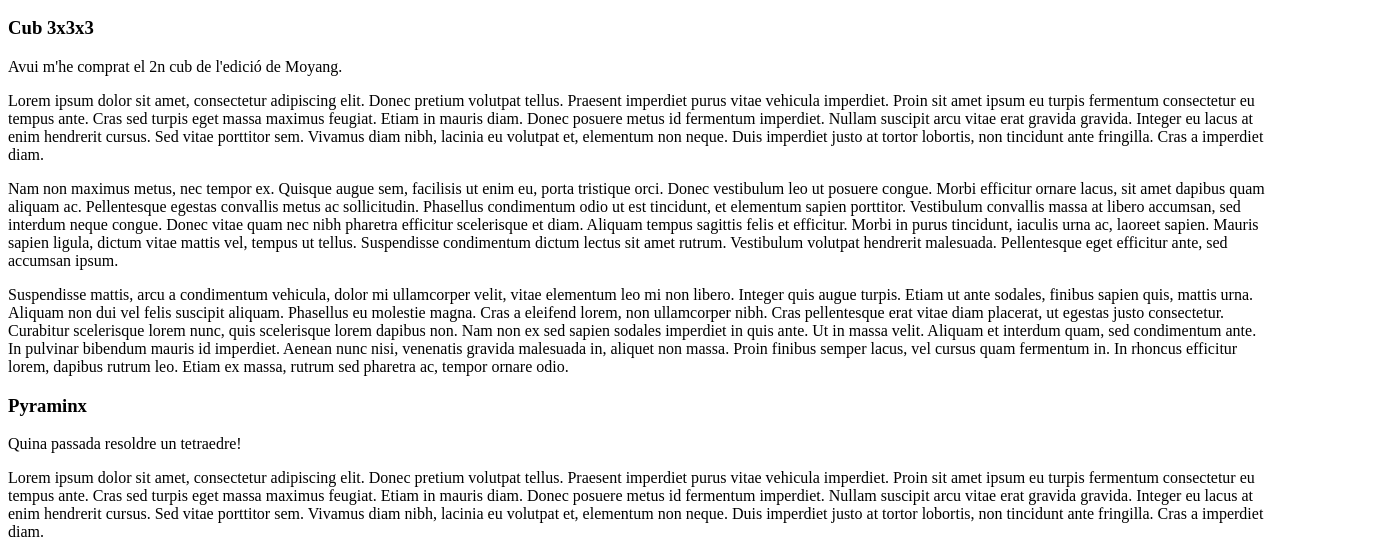
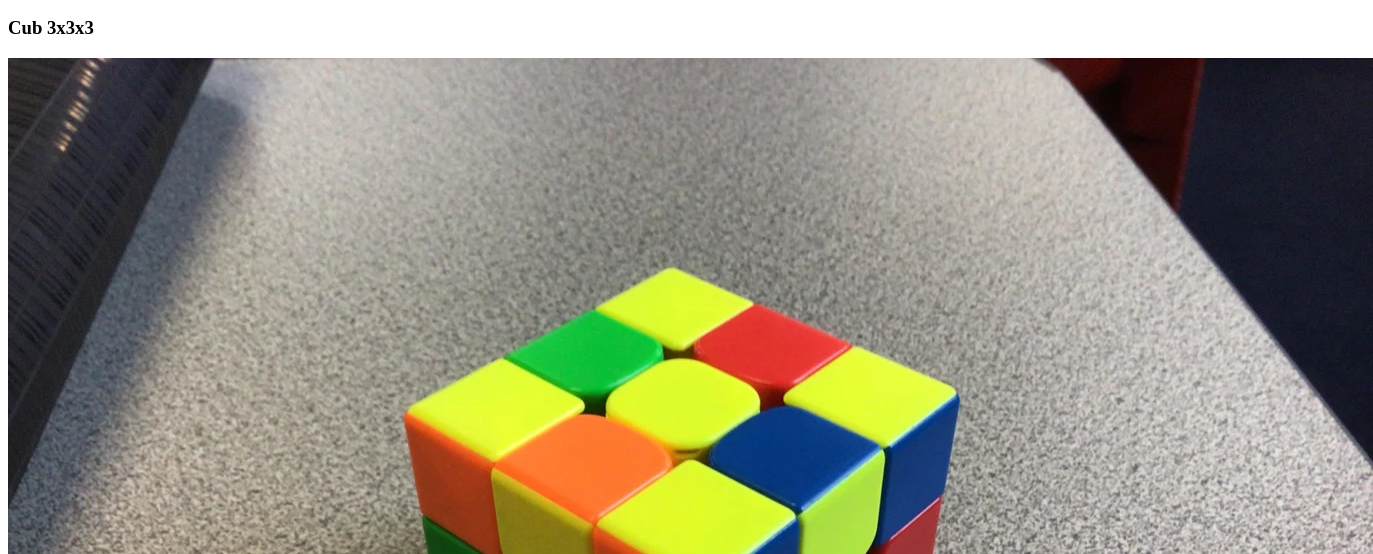
Before and after one commit to eric98/LlenguatgeDeMarques, a plain HTML site: page etiquetes-semantiques.html in a window 1280 px wide. Shown: the part 201-755 px from the top of the page, 1373 px wide, since content can reach past the window. Drawn offline with Linux system fonts and the light colour scheme.

Commit message:
Add 3x3x3 image

```diff
--- a/etiquetes-semantiques.html
+++ b/etiquetes-semantiques.html
@@ -34,6 +34,7 @@
                 </header>
                 <article>
                     <h3>Cub 3x3x3</h3>
+                    <img src="images/333.webp" alt="Imatge d'un cub 3x3x3">
                     <p>Avui m'he comprat el 2n cub de l'edició de Moyang.</p>
                     <p>Lorem ipsum dolor sit amet, consectetur adipiscing elit. Donec pretium volutpat tellus. Praesent imperdiet purus vitae vehicula imperdiet. Proin sit amet ipsum eu turpis fermentum consectetur eu tempus ante. Cras sed turpis eget massa maximus feugiat. Etiam in mauris diam. Donec posuere metus id fermentum imperdiet. Nullam suscipit arcu vitae erat gravida gravida. Integer eu lacus at enim hendrerit cursus. Sed vitae porttitor sem. Vivamus diam nibh, lacinia eu volutpat et, elementum non neque. Duis imperdiet justo at tortor lobortis, non tincidunt ante fringilla. Cras a imperdiet diam.</p>
                     <p>Nam non maximus metus, nec tempor ex. Quisque augue sem, facilisis ut enim eu, porta tristique orci. Donec vestibulum leo ut posuere congue. Morbi efficitur ornare lacus, sit amet dapibus quam aliquam ac. Pellentesque egestas convallis metus ac sollicitudin. Phasellus condimentum odio ut est tincidunt, et elementum sapien porttitor. Vestibulum convallis massa at libero accumsan, sed interdum neque congue. Donec vitae quam nec nibh pharetra efficitur scelerisque et diam. Aliquam tempus sagittis felis et efficitur. Morbi in purus tincidunt, iaculis urna ac, laoreet sapien. Mauris sapien ligula, dictum vitae mattis vel, tempus ut tellus. Suspendisse condimentum dictum lectus sit amet rutrum. Vestibulum volutpat hendrerit malesuada. Pellentesque eget efficitur ante, sed accumsan ipsum.</p>
```
Also changed, not shown: images/333.webp (added).
